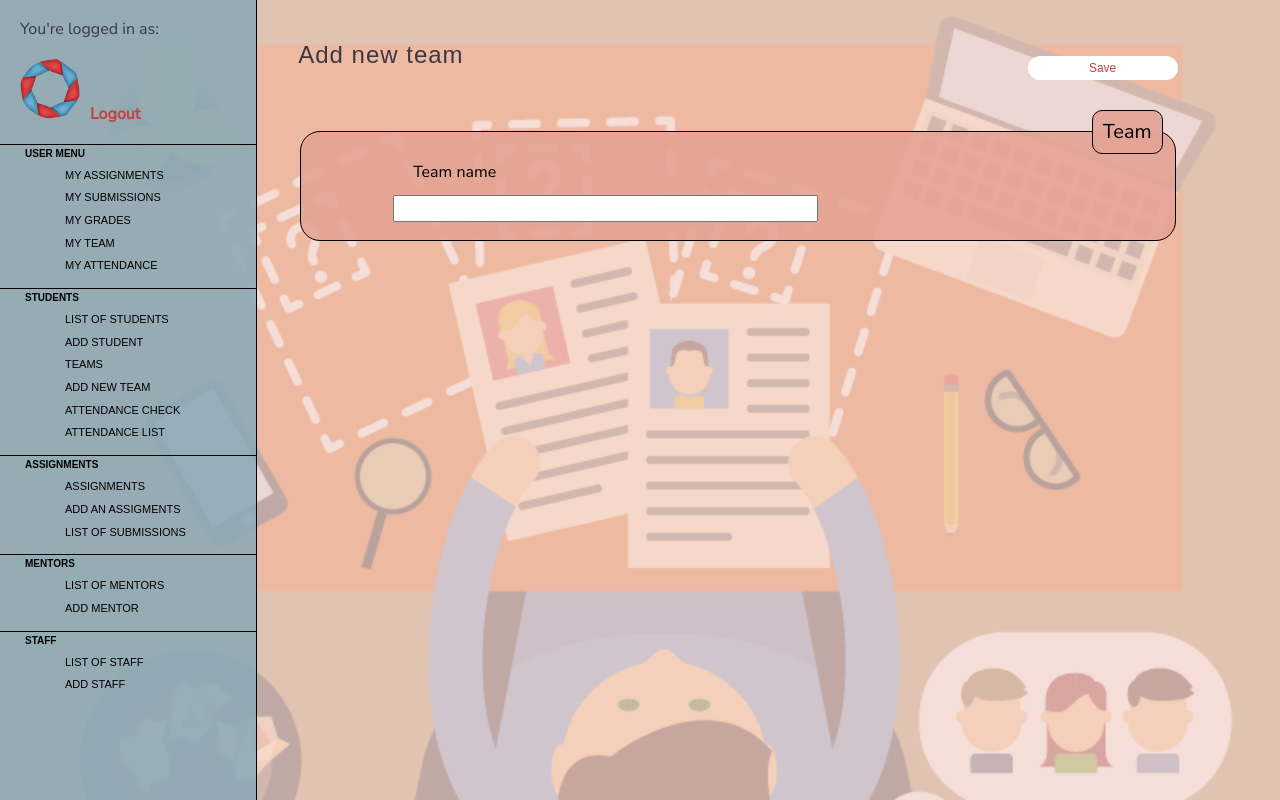
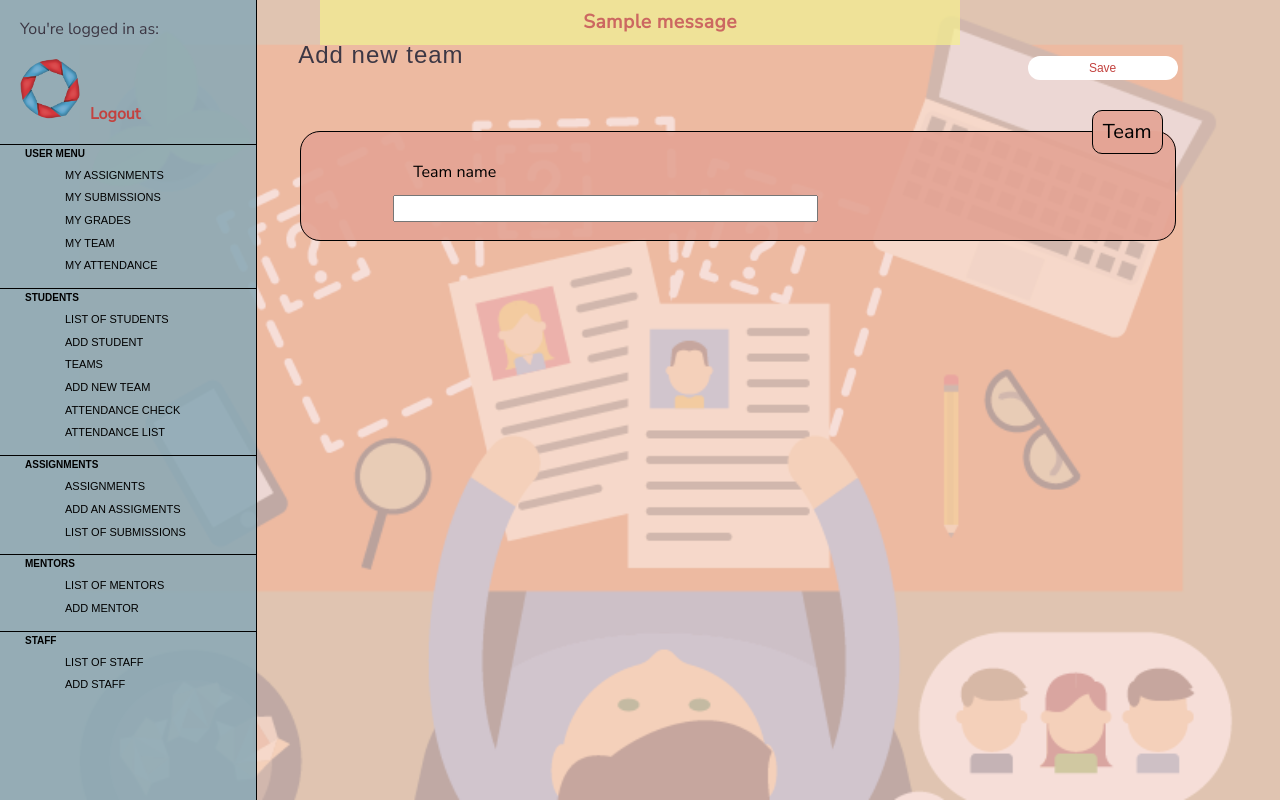
Before and after one commit to crappylime/python-flask-ccms-codecool, a Flask app: page /teams/new in a window 1280 px wide. Run offline with Flask 2, Linux system fonts and the light colour scheme; one stand-in notice (Sample message) is shown.

Commit message:
Extract flashes to layout and style them

```diff
--- a/static/css/style.css
+++ b/static/css/style.css
@@ -69,6 +69,27 @@ em {
   display: block;
   background-color: white;
   padding-left: 2%;
+}
+.messages {
+    border: 0;
+    top: 0;
+    position: absolute;
+    margin-left: auto;
+    margin-right: auto;
+    left: 0;
+    right: 0;
+    background-color: #f5ef8d;
+    opacity: 0.7;
+    width: 50%;
+    line-height: 0.7;
+}
+.messages li {
+    color: #C3423F;
+    display: block;
+    font-size: 1.2em;
+    font-weight: bold;
+    letter-spacing: 0.025em;
+    text-align: center;
 }
 /* button */
 
--- a/templates/layout.html
+++ b/templates/layout.html
@@ -62,7 +62,18 @@
           </nav>
     </sidebar>
     <div class="wrap">
-        <h1>{% block page_name_h1 %}{% endblock %}</h1>
+      <div class="messages">
+        {% with messages = get_flashed_messages() %}
+        {% if messages %}
+        <ul class="flashes">
+          {% for message in messages %}
+          <li>{{ message }}</li>
+          {% endfor %}
+        </ul>
+        {% endif %}
+        {% endwith %}
+      </div>
+      <h1>{% block page_name_h1 %}{% endblock %}</h1>
       <div class="content">
       {% block content %}{% endblock %}
       </div>
```
